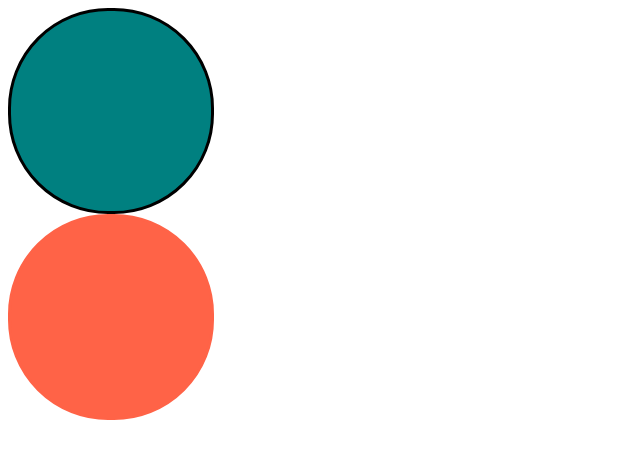
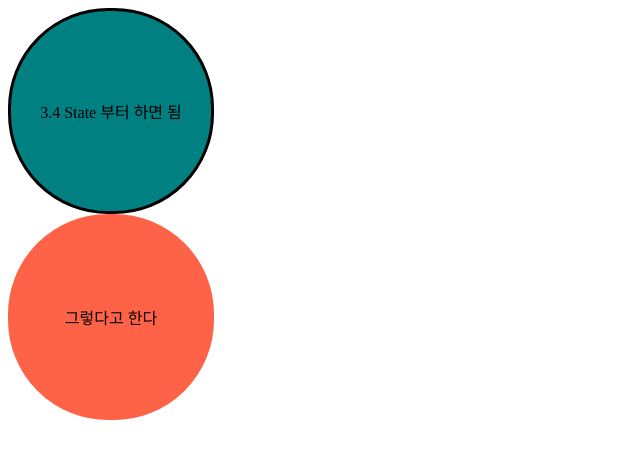
Before and after one commit to funky1119/react-func, a React (Create React App) app: page / in a window 1280 px wide. Shown: the top 458 px of the page, without its empty margins (0-640 px from the left). Built offline with nearby package versions, Linux system fonts and the light colour scheme.

Commit message:
다음 강의 시작 표기

```diff
--- a/src/App.tsx
+++ b/src/App.tsx
@@ -5,7 +5,7 @@ function App() {
   return (
     <div>
       <Circle bgColor={"teal"} borderColor="black" />
-      <Circle bgColor={"tomato"} />
+      <Circle bgColor={"tomato"} text={"그렇다고 한다"} />
     </div>
   );
 }
--- a/src/screens/Circle/Circle.tsx
+++ b/src/screens/Circle/Circle.tsx
@@ -1,9 +1,4 @@
 import styled from "styled-components";
-
-interface CircleProps {
-  bgColor: string;
-  borderColor?: string;
-}
 
 interface ContainerProps {
   bgColor: string;
@@ -16,10 +11,27 @@ const Container = styled.div<ContainerProps>`
   background-color: ${(props) => props.bgColor};
   border-radius: 100px;
   border: 3px solid ${(props) => props.borderColor};
+  justify-content: center;
+  align-items: center;
+  display: flex;
 `;
 
-function Circle({ bgColor, borderColor }: CircleProps) {
-  return <Container bgColor={bgColor} borderColor={borderColor ?? bgColor} />;
+interface CircleProps {
+  bgColor: string;
+  borderColor?: string;
+  text?: string;
+}
+
+function Circle({
+  bgColor,
+  borderColor,
+  text = "3.4 State 부터 하면 됨",
+}: CircleProps) {
+  return (
+    <Container bgColor={bgColor} borderColor={borderColor ?? bgColor}>
+      {text}
+    </Container>
+  );
 }
 
 export default Circle;
```
